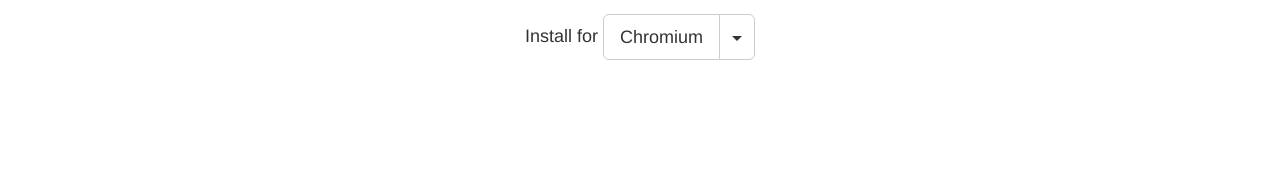
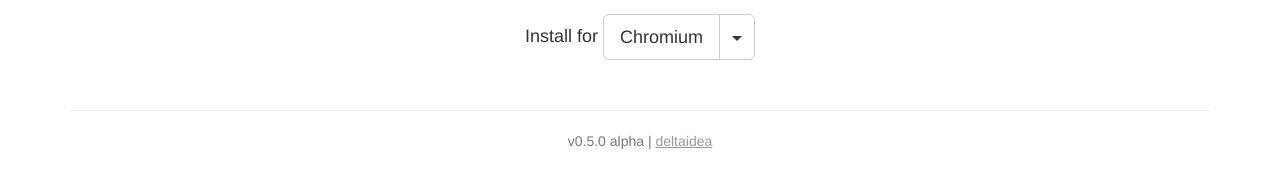
Before and after one commit to vk-x/vk-x.github.io, a Jekyll site: the page built from index.html, in a window 1280 px wide. Shown: the part 318-506 px from the top of the page. Built offline with Jekyll 4.4.1, drawn with Linux system fonts in a browser that asks for light colours; nearby versions of some CDN libraries; Markdown is read by kramdown in place of the engine named in the settings.

Commit message:
feat(index): footer with version and author link

```diff
--- /dev/null
+++ b/css/main.css
@@ -0,0 +1,4 @@
+.link-muted, .link-muted:hover, .link-muted:focus {
+	color: #999;
+	text-decoration: underline;
+}
--- a/index.html
+++ b/index.html
@@ -59,4 +59,9 @@ current_language: en
 			.prependTo( "#install-wrap" )
 			.addClass( "btn btn-default btn-lg" );
 	</script>
+
+	<br>
+
+	<hr>
+	<p class="text-muted">v0.5.0 alpha | <a class="link-muted" href="https://github.com/deltaidea">deltaidea</a></p>
 </center>
--- a/ru/index.html
+++ b/ru/index.html
@@ -59,4 +59,9 @@ current_language: ru
 			.prependTo( "#install-wrap" )
 			.addClass( "btn btn-default btn-lg" );
 	</script>
+
+	<br>
+
+	<hr>
+	<p class="text-muted">v0.5.0 alpha | <a class="link-muted" href="https://github.com/deltaidea">deltaidea</a></p>
 </center>
```
